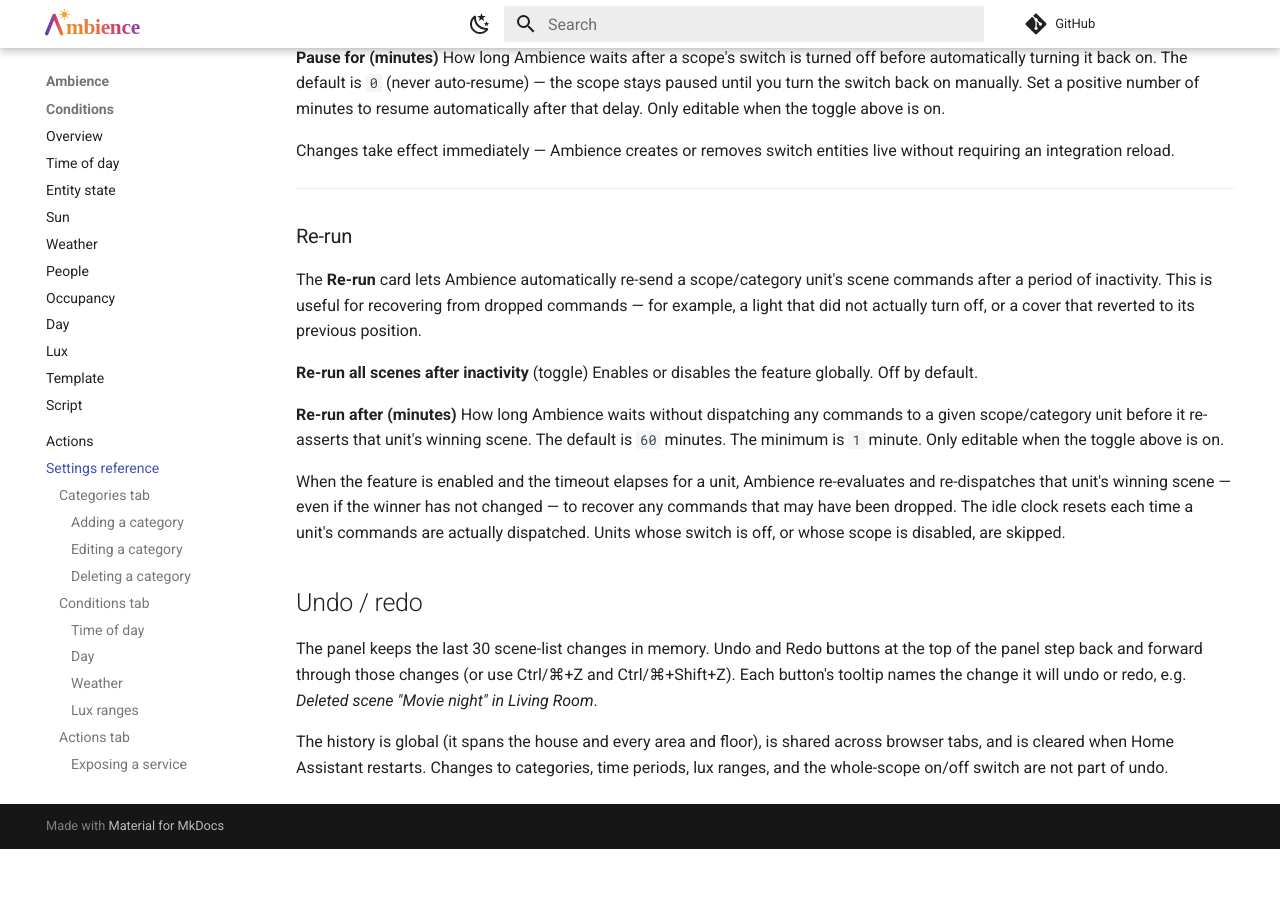
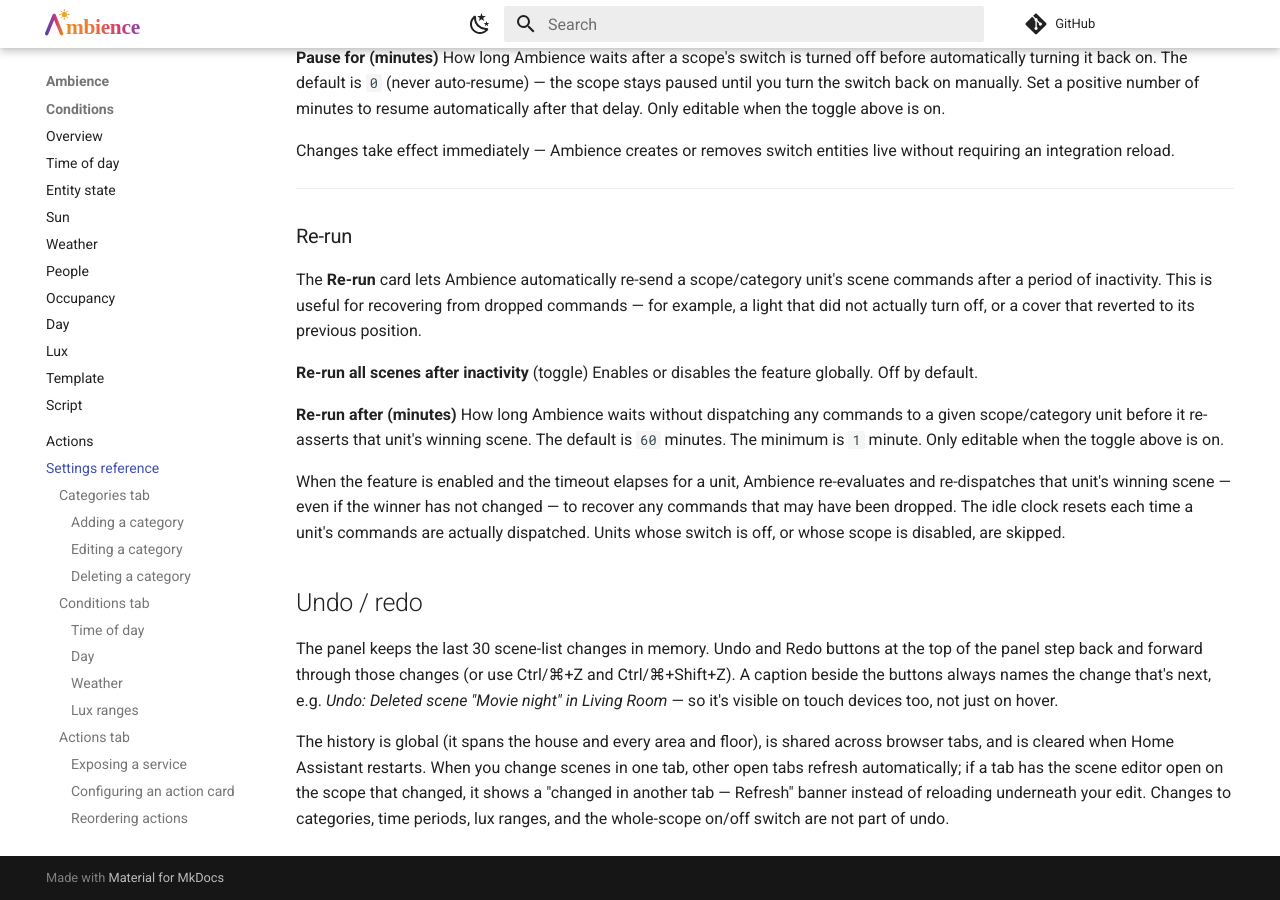
Before and after one commit to clintongormley/ambience, an MkDocs documentation site: the page built from docs/settings-reference.md, in a window 1280 px wide and 900 px high, scrolled down 4425 px. Built offline with MkDocs 1.6.1 and Material for MkDocs 9.7.7, drawn with Linux system fonts in a browser that asks for light colours; comment, search, counter and statistics services are not loaded; before the commit the page ends 5274 px from its top, so only the background shows below that.

Commit message:
docs: note cross-tab refresh and always-visible caption for undo/redo

```diff
--- a/docs/settings-reference.md
+++ b/docs/settings-reference.md
@@ -185,10 +185,14 @@ When the feature is enabled and the timeout elapses for a unit, Ambience re-eval
 
 The panel keeps the last 30 scene-list changes in memory. Undo and Redo buttons
 at the top of the panel step back and forward through those changes (or use
-Ctrl/⌘+Z and Ctrl/⌘+Shift+Z). Each button's tooltip names the change it will
-undo or redo, e.g. *Deleted scene "Movie night" in Living Room*.
+Ctrl/⌘+Z and Ctrl/⌘+Shift+Z). A caption beside the buttons always names the
+change that's next, e.g. *Undo: Deleted scene "Movie night" in Living Room* —
+so it's visible on touch devices too, not just on hover.
 
 The history is global (it spans the house and every area and floor), is shared
-across browser tabs, and is cleared when Home Assistant restarts. Changes to
+across browser tabs, and is cleared when Home Assistant restarts. When you
+change scenes in one tab, other open tabs refresh automatically; if a tab has
+the scene editor open on the scope that changed, it shows a "changed in another
+tab — Refresh" banner instead of reloading underneath your edit. Changes to
 categories, time periods, lux ranges, and the whole-scope on/off switch are not
 part of undo.
```
Also changed, not shown: CHANGELOG.md (+3 -2 lines).
